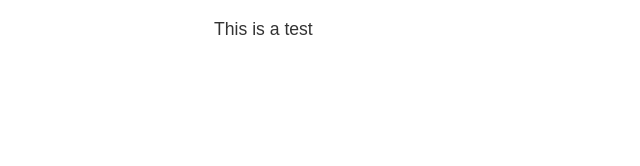
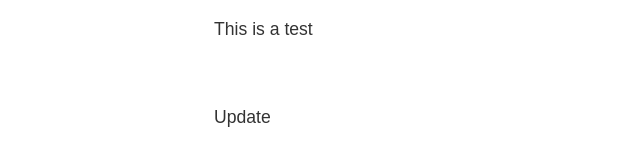
Before and after one commit to mitchmac/mitchmac.github.io, a Jekyll site: the page built from _posts/2019-02-17-test.html, in a window 1280 px wide. Shown: the part 241-407 px from the top of the page, without its empty margins (30-670 px from the left). Built offline with Jekyll 4.4.1, drawn with Linux system fonts in a browser that asks for light colours.

Commit message:
Edit Post

```diff
--- a/_posts/2019-02-17-test.html
+++ b/_posts/2019-02-17-test.html
@@ -3,3 +3,7 @@ title: This is a test
 permalink: hello.html
 ---
 <p>This is a test</p>
+
+<p>&nbsp;</p>
+
+<p>Update</p>
```
